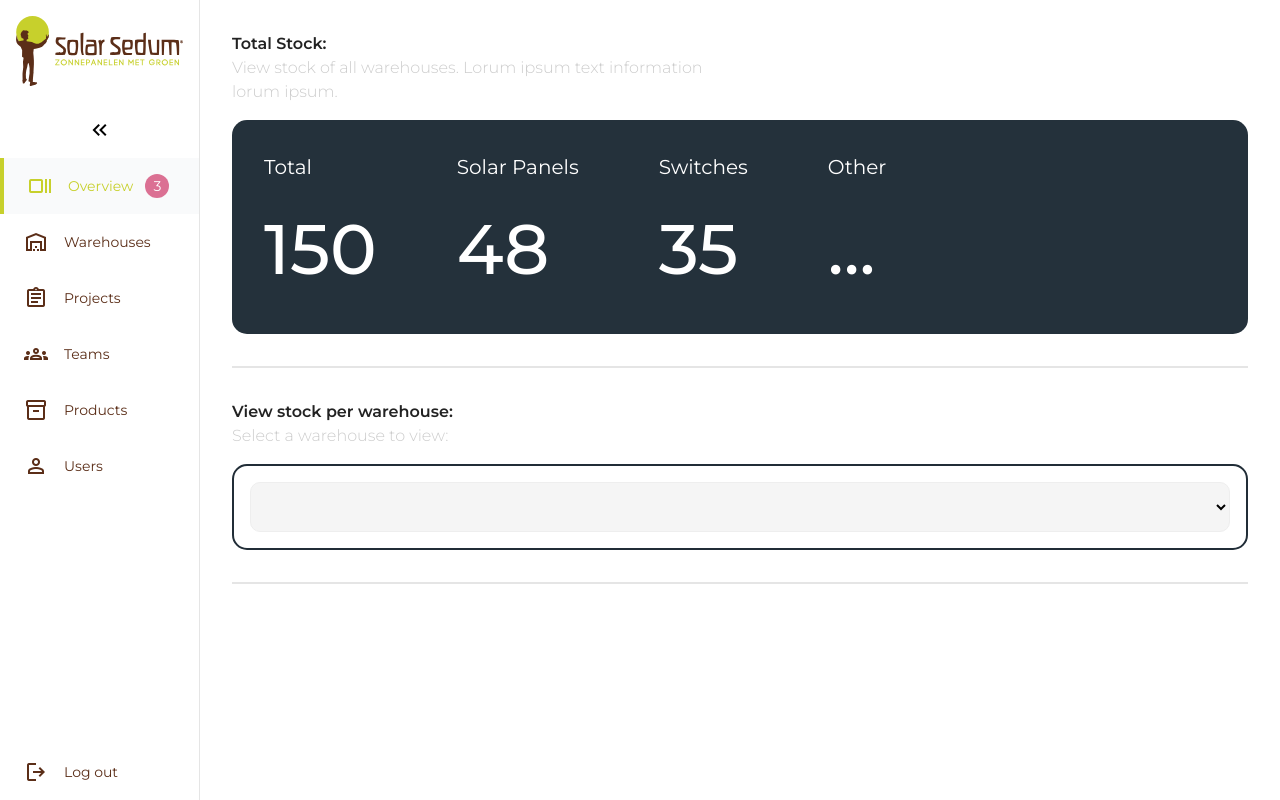
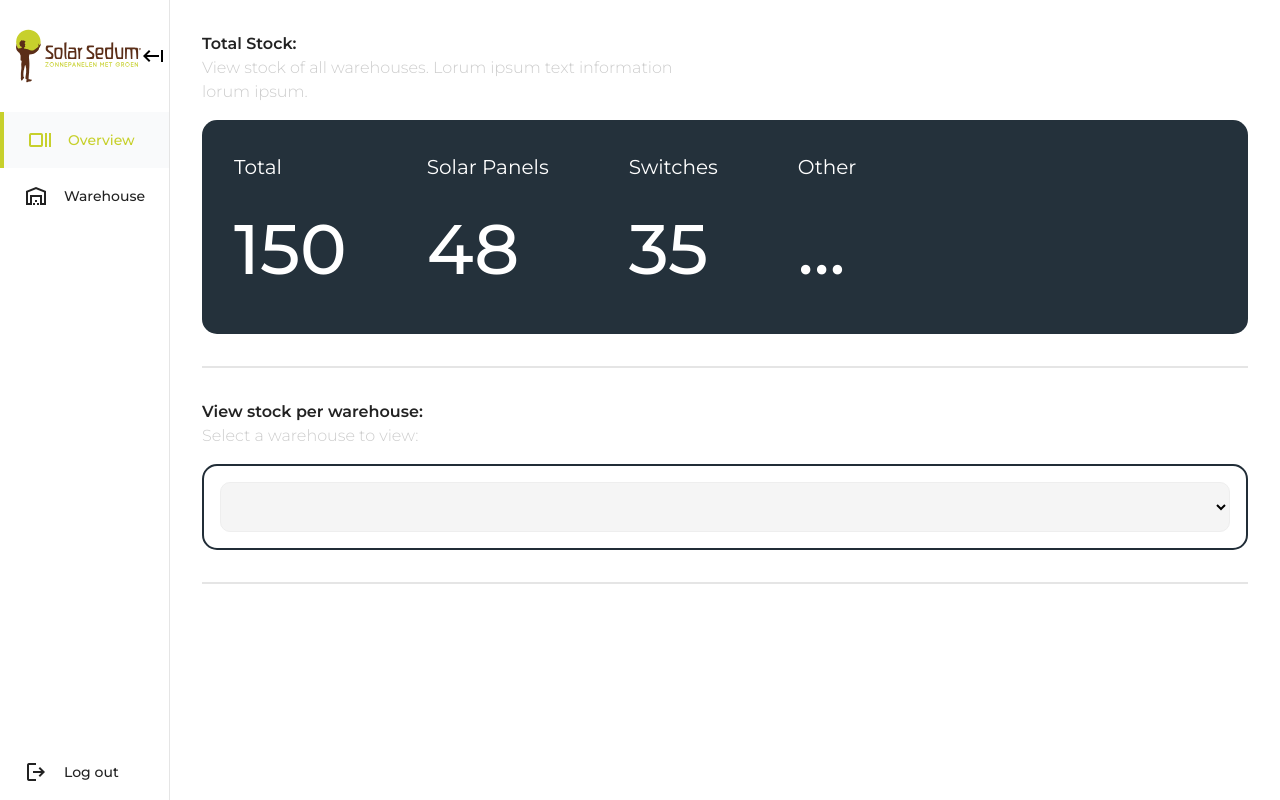
Before and after one commit to ryan-jayTakkenberg/Ewa, a Vue app in the folder frontend/: page /overview in a window 1280 px wide. Built offline with nearby package versions, Linux system fonts and the light colour scheme.

Commit message:
sidebar fix and clean up

```diff
--- a/frontend/src/App.vue
+++ b/frontend/src/App.vue
@@ -6,7 +6,7 @@
         @sidebar-expanded="updateSidebarState"
     ></NavBar>
 
-    <div :class="{ 'router-view-expanded': isSideBarExpanded, 'router-view-collapsed': !isSideBarExpanded }">
+    <div class="router-view">
       <router-view></router-view>
     </div>
 
@@ -50,6 +50,7 @@ export default {
 </script>
 
 <style>
+
 *, *::before, *::after {
   margin: 0;
   padding: 0;
@@ -58,25 +59,15 @@ export default {
   /*outline: 1px solid red;*/
 }
 
-body{
-  overflow: hidden;
-}
-
 .app-container {
   display: flex;
   flex-direction: row;
+  height: 100svh;
+  width: 100svw;
 }
 
-/* Adjust the width when sidebar is collapsed */
-.router-view-expanded {
-  width: calc(100% - 70px);
-  margin-left: auto;
-  height: 100%;
-}
-
-.router-view-collapsed {
-  width: calc(100% - 70px);
-  margin-left: auto;
+.router-view {
+  width: 100%;
   height: 100%;
 }
 
--- a/frontend/src/components/navigation/NavBar.vue
+++ b/frontend/src/components/navigation/NavBar.vue
@@ -10,7 +10,7 @@ export default {
   data() {
     return {
       activePage: 'overview', //Default overview
-      userRole: 'admin', // viewer or Admin
+      userRole: 'viewer', // viewer or Admin
       sidebarIsExpanded: false,
       logoExpanded: logoExpanded,
       logoCollapsed: logoCollapsed
@@ -34,20 +34,26 @@ export default {
 }
 </script>
 <template>
+
   <div :class="{'navbar': true, 'collapsed': sidebarIsExpanded}">
-    <div class="navbar-container">
       <div class="nav-header">
+
         <img
             class="nav-header-logo"
             alt=" logo"
             :src="sidebarIsExpanded ? logoCollapsed  : logoExpanded"
         />
-        <div class="menu-toggle btn" @click="toggleSidebar">
-          <span class="material-symbols-outlined">
-            {{ sidebarIsExpanded ? 'keyboard_double_arrow_right' : 'keyboard_double_arrow_left' }}</span>
+
+        <div class="sideBarToggleContainer" @click="toggleSidebar">
+          <span :class="{'material-symbols-outlined logoExpanded': sidebarIsExpanded, 'material-symbols-outlined logoCollapsed': !sidebarIsExpanded}">start</span>
         </div>
 
       </div>
+
+      <div class="navigation">
+
+        <div class="categories">
+
           <router-link
               to="/overview"
               class="nav-button relative"
@@ -56,7 +62,7 @@ export default {
           >
             <span class="material-symbols-outlined nav-icon">overview_key</span>
             <p class="nav-text">Overview</p>
-        <span class="notification-indicator bg-danger-subtle text-danger">3</span>
+            <!--        <span class="notification-indicator bg-danger-subtle text-danger">3</span>-->
           </router-link>
 
           <router-link
@@ -66,21 +72,21 @@ export default {
               :class="{ active: isPageActive('teams') }"
               @click="handleNavClick('teams')"
           >
-        <span class="material-symbols-outlined nav-icon">groups</span>
-        <p class="nav-text">My Teams</p>
+            <span class="material-symbols-outlined nav-icon">warehouse</span>
+            <p class="nav-text">Warehouse</p>
           </router-link>
 
-      <router-link
-          v-if="(userRole === 'viewer')"
-          to="/test"
-          class="nav-button"
-          :class="{ active: isPageActive('reports') }"
-          @click="handleNavClick('reports')"
-      >
-        <span class="material-symbols-outlined nav-icon">report</span>
-        <p class="nav-text">My Reports</p>
-        <span class="notification-indicator">3</span>
-      </router-link>
+<!--          <router-link-->
+<!--              v-if="(userRole === 'viewer')"-->
+<!--              to="/test"-->
+<!--              class="nav-button"-->
+<!--              :class="{ active: isPageActive('reports') }"-->
+<!--              @click="handleNavClick('reports')"-->
+<!--          >-->
+<!--            <span class="material-symbols-outlined nav-icon">report</span>-->
+<!--            <p class="nav-text">My Reports</p>-->
+<!--            &lt;!&ndash;        <span class="notification-indicator">3</span>&ndash;&gt;-->
+<!--          </router-link>-->
 
 
           <router-link
@@ -128,16 +134,21 @@ export default {
             <p class="nav-text">Users</p>
           </router-link>
 
+        </div>
+
           <div class="log-out-button" @click="logOut()">
             <span class="material-symbols-outlined nav-icon">logout</span>
             <p class="nav-text">Log out</p>
           </div>
 
       </div>
+
   </div>
+
 </template>
 
 <style scoped>
+
 .notification-indicator {
   display: inline-flex;
   align-items: center;
@@ -155,47 +166,66 @@ export default {
 
 .navbar {
   display: flex;
-  position: fixed;
-  left: 0;
-  z-index: 50;
-  width: 200px;
-  height: 100vh;
+  flex-direction: column;
+  z-index: 1;
+  width: 15svw;
+  height: 100svh;
   background-color: #fff;
   border-right: 1px solid #e5e5e5;
-  padding: 0;
-}
-
-.navbar-container {
-  display: flex;
-  flex-direction: column;
-  background-color: #fff;
-  overflow: hidden;
-  height: 100%;
+  transition: 0.3s ease-in-out;
 }
 
 .nav-header {
   display: flex;
   align-items: center;
-  justify-content: center;
-  flex-direction: column;
+  flex-direction: row;
+  justify-content: space-between;
+  padding: 1rem;
 }
 
 .nav-header-logo {
-  padding: 1rem;
+  height: 10svh;
+  width: 125px;
+}
+
+.sideBarToggleContainer {
+  display: flex;
+  align-items: center;
+  justify-content: center;
+  height: 50px;
+  width: 50px;
+  border-radius: 5px;
+  cursor: pointer;
+}
+
+.logoExpanded {
+  transition: 0.2s ease-in-out;
+}
+
+.logoCollapsed {
+  transform: rotate(180deg);
+  transition: 0.2s ease-in-out;
+}
+
+.sideBarToggleContainer:hover {
+  background: #f5f5f5;
+}
+
+.navigation {
+  display: flex;
+  flex-direction: column;
+  justify-content: space-between;
+  height: 100%;
 }
 
 .nav-button,
 .log-out-button {
-  display: inline-flex;
+  display: flex;
   flex-direction: row;
   align-items: center;
   transition: background-color 0.3s;
-  justify-content: flex-start;
   padding: 1.0rem 1.5rem;
-}
-
-.log-out-button {
-  margin-top: auto;
+  width: 100%;
   cursor: pointer;
 }
 
@@ -229,13 +259,16 @@ export default {
 .nav-icon {
   width: 1.5rem;
   height: 1.5rem;
-  color: #5B2E18;
+  color: #222;
+  margin-right: 1rem;
 }
 
 .nav-text {
   font-size: 0.875rem;
-  color: #5B2E18;
-  padding-left: 1rem;
+  font-weight: 500;
+  color: #222;
+  width: 100%;
+  max-height: 20px;
 }
 
 .nav-button:hover .nav-text {
@@ -264,14 +297,4 @@ export default {
   top: -22px;
 }
 
-.menu-toggle {
-  display: flex;
-  justify-content: center;
-  padding: 1rem;
-}
-
-.menu-toggle:hover {
-  color: #c7d02c;
-  transform: translateX(0.5rem);
-}
 </style>
--- a/frontend/src/router/index.js
+++ b/frontend/src/router/index.js
@@ -1,6 +1,6 @@
 import {createRouter, createWebHistory} from 'vue-router';
 
-import LoginComponent from "@/components/LoginComponent.vue";
+import LoginComponent from "@/login/LoginComponent.vue";
 import OverviewComponent from "@/components/OverviewComponent.vue";
 import WarehouseDetailComponent from "@/components/manage/WarehouseDetailComponent.vue";
 import NotFoundComponent from "@/components/NotFoundComponent.vue";
```
Also changed, not shown: frontend/src/login/LoginComponent.vue (renamed from frontend/src/components/LoginComponent.vue). Lines whose indentation alone changed are shown as unchanged.
